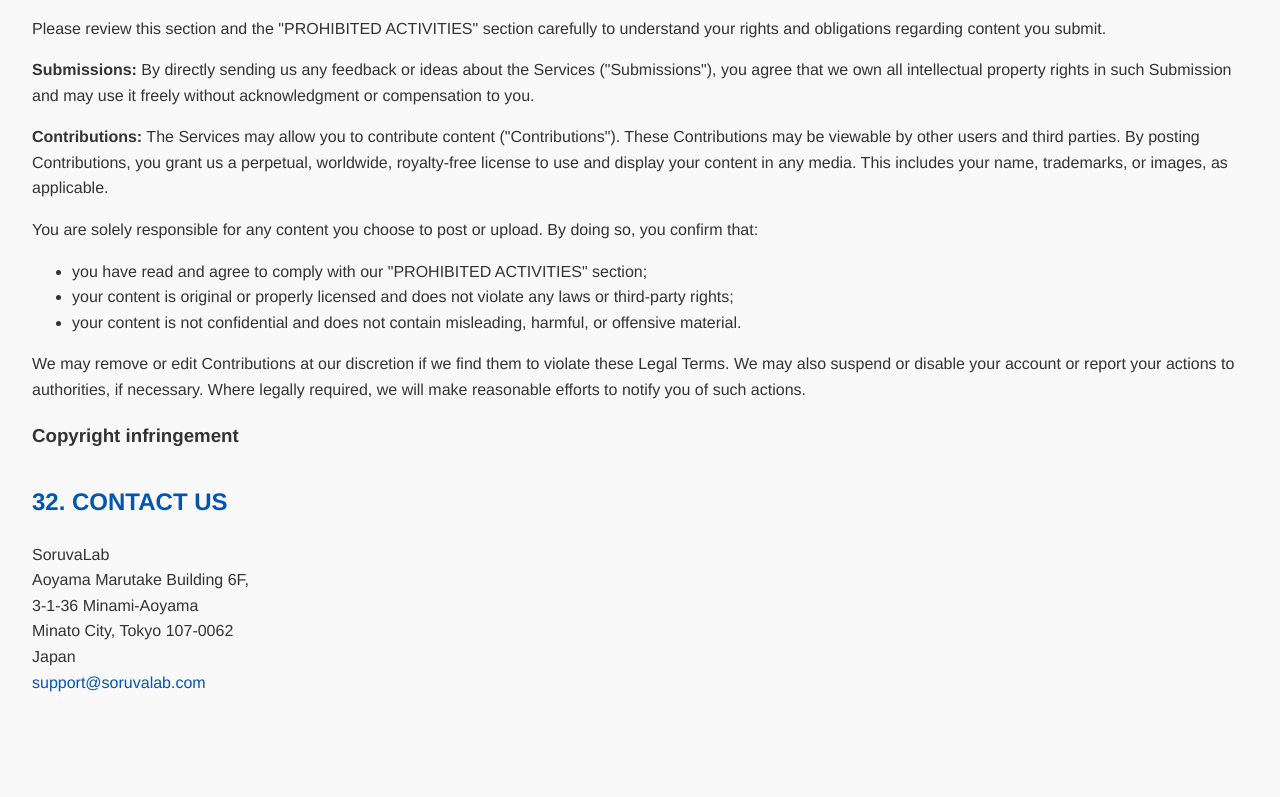
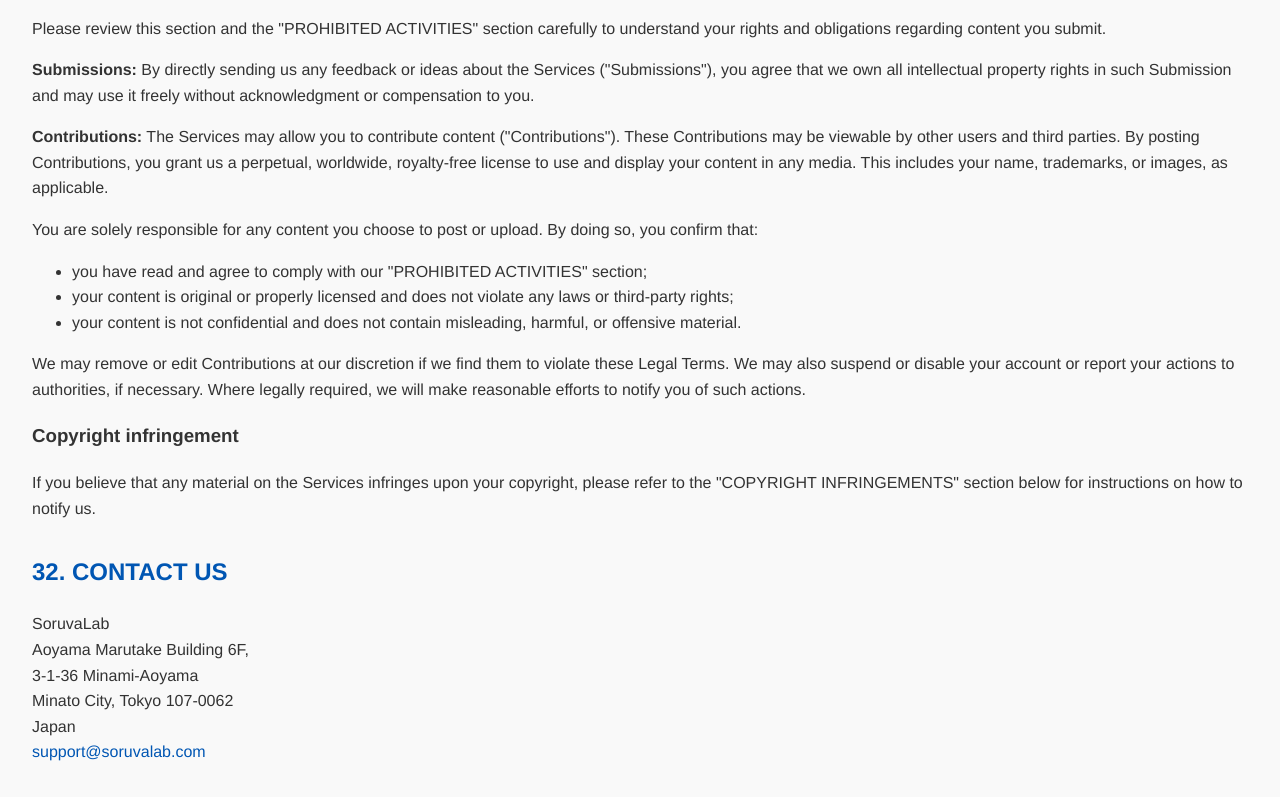
Before and after one commit to soruva/newsyze-legal-docs, a plain HTML site: page terms.html in a window 1280 px wide. Shown: the part 2599-3396 px from the top of the page. Before the commit the page ends 3326 px from the top, so only its background shows below. Drawn offline with Linux system fonts and the light colour scheme.

Commit message:
Update terms.html

```diff
--- a/terms.html
+++ b/terms.html
@@ -133,7 +133,8 @@
         <p>We may remove or edit Contributions at our discretion if we find them to violate these Legal Terms. We may also suspend or disable your account or report your actions to authorities, if necessary. Where legally required, we will make reasonable efforts to notify you of such actions.</p>
 
         <h3>Copyright infringement</h3>
-        </section>
+        <p>If you believe that any material on the Services infringes upon your copyright, please refer to the "COPYRIGHT INFRINGEMENTS" section below for instructions on how to notify us.</p>
+      </section>
 
         <section>
         <h2>32. CONTACT US</h2>
```
